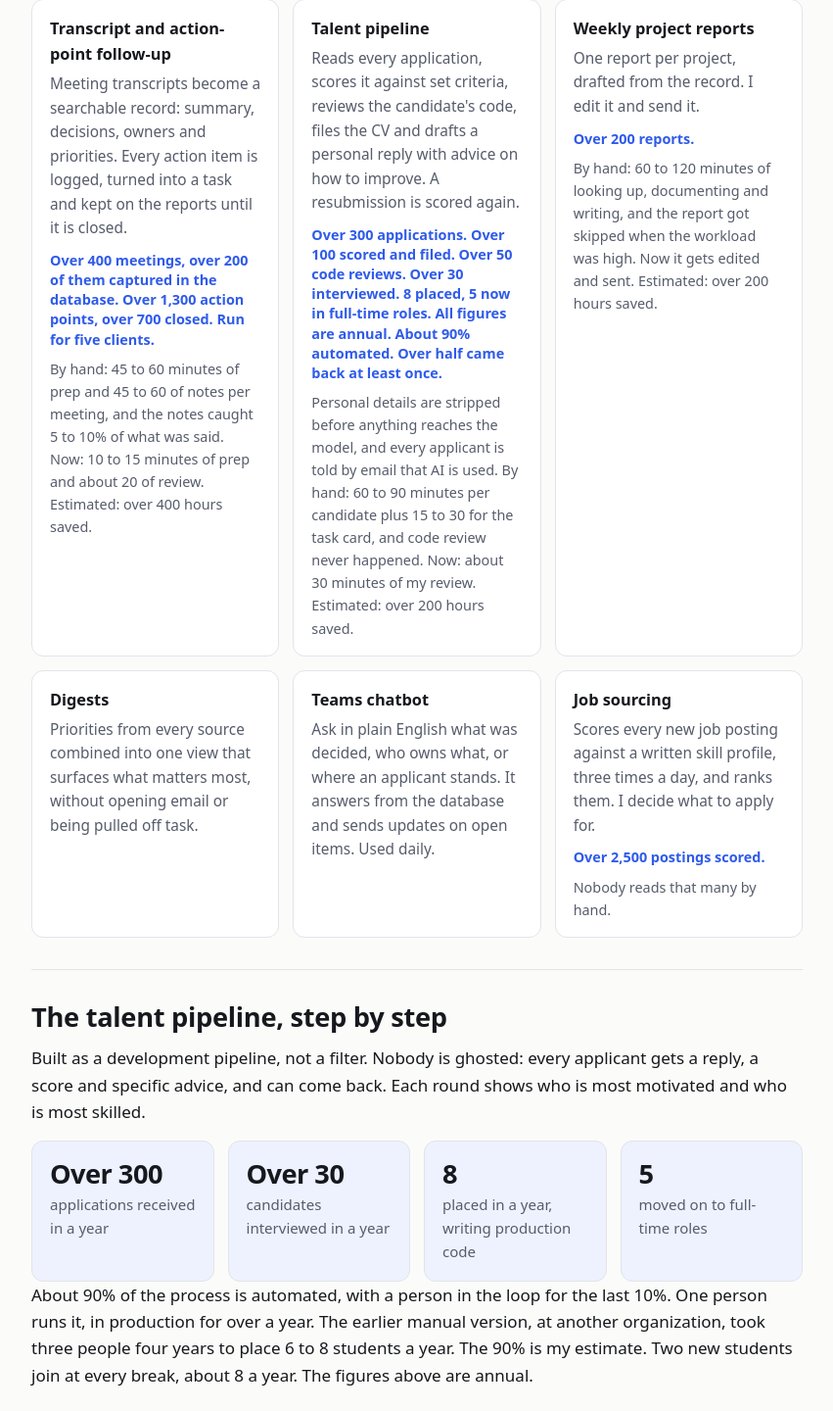
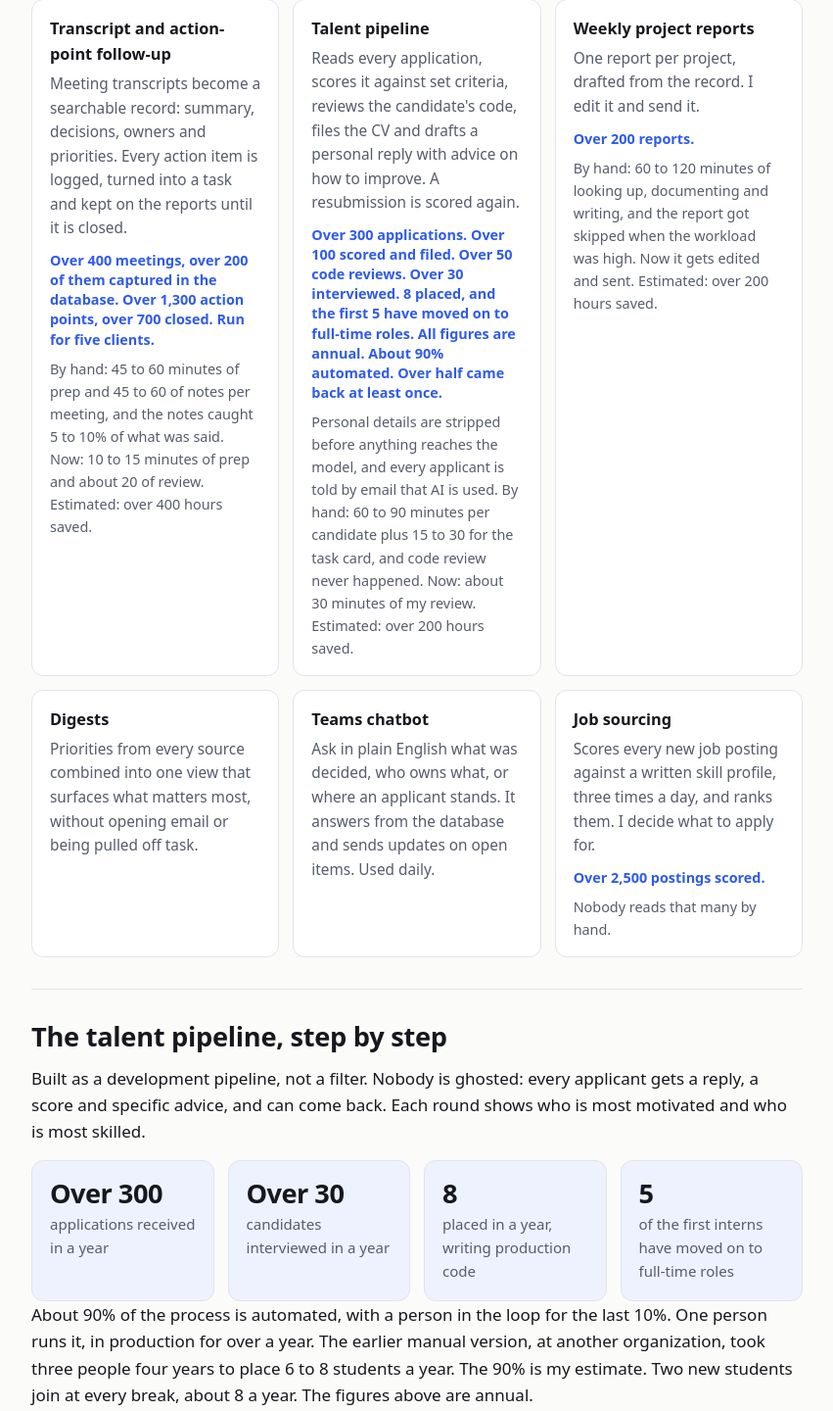
Before and after one commit to empty214/case-studies, a plain HTML site: page ai-pipelines/index.html in a window 1280 px wide. Shown: the part 787-2227 px from the top of the page at 98% size, without its empty margins (214-1065 px from the left). Drawn offline with Linux system fonts and the light colour scheme.

Commit message:
AI pipelines: reword full-time figure (the first 5 interns)
Co-Authored-By: Claude Sonnet 5.5 <noreply@anthropic.com>

```diff
--- a/ai-pipelines/index.html
+++ b/ai-pipelines/index.html
@@ -146,7 +146,7 @@ figure.shot figcaption { color: var(--muted); font-size: .88rem; margin-top: 8px
     <div class="card">
       <h3>Talent pipeline</h3>
       <p>Reads every application, scores it against set criteria, reviews the candidate's code, files the CV and drafts a personal reply with advice on how to improve. A resubmission is scored again.</p>
-      <div class="nums">Over 300 applications. Over 100 scored and filed. Over 50 code reviews. Over 30 interviewed. 8 placed, 5 now in full-time roles. All figures are annual. About 90% automated. Over half came back at least once.</div>
+      <div class="nums">Over 300 applications. Over 100 scored and filed. Over 50 code reviews. Over 30 interviewed. 8 placed, and the first 5 have moved on to full-time roles. All figures are annual. About 90% automated. Over half came back at least once.</div>
       <p class="by">Personal details are stripped before anything reaches the model, and every applicant is told by email that AI is used. By hand: 60 to 90 minutes per candidate plus 15 to 30 for the task card, and code review never happened. Now: about 30 minutes of my review. Estimated: over 200 hours saved.</p>
     </div>
 
@@ -184,7 +184,7 @@ figure.shot figcaption { color: var(--muted); font-size: .88rem; margin-top: 8px
     <div class="stat"><div class="n">Over 300</div><div class="l">applications received in a year</div></div>
     <div class="stat"><div class="n">Over 30</div><div class="l">candidates interviewed in a year</div></div>
     <div class="stat"><div class="n">8</div><div class="l">placed in a year, writing production code</div></div>
-    <div class="stat"><div class="n">5</div><div class="l">moved on to full-time roles</div></div>
+    <div class="stat"><div class="n">5</div><div class="l">of the first interns have moved on to full-time roles</div></div>
   </div>
   <p>About 90% of the process is automated, with a person in the loop for the last 10%. One person runs it, in production for over a year. The earlier manual version, at another organization, took three people four years to place 6 to 8 students a year. The 90% is my estimate. Two new students join at every break, about 8 a year. The figures above are annual.</p>
   <svg class="diagram" viewBox="0 0 760 330" role="img" aria-label="Application in, evaluated against set criteria, personal feedback, candidate resubmits, evaluated again, reply and engagement, all feeding continuous improvement.">
```
Also changed, not shown: 1 other file.
